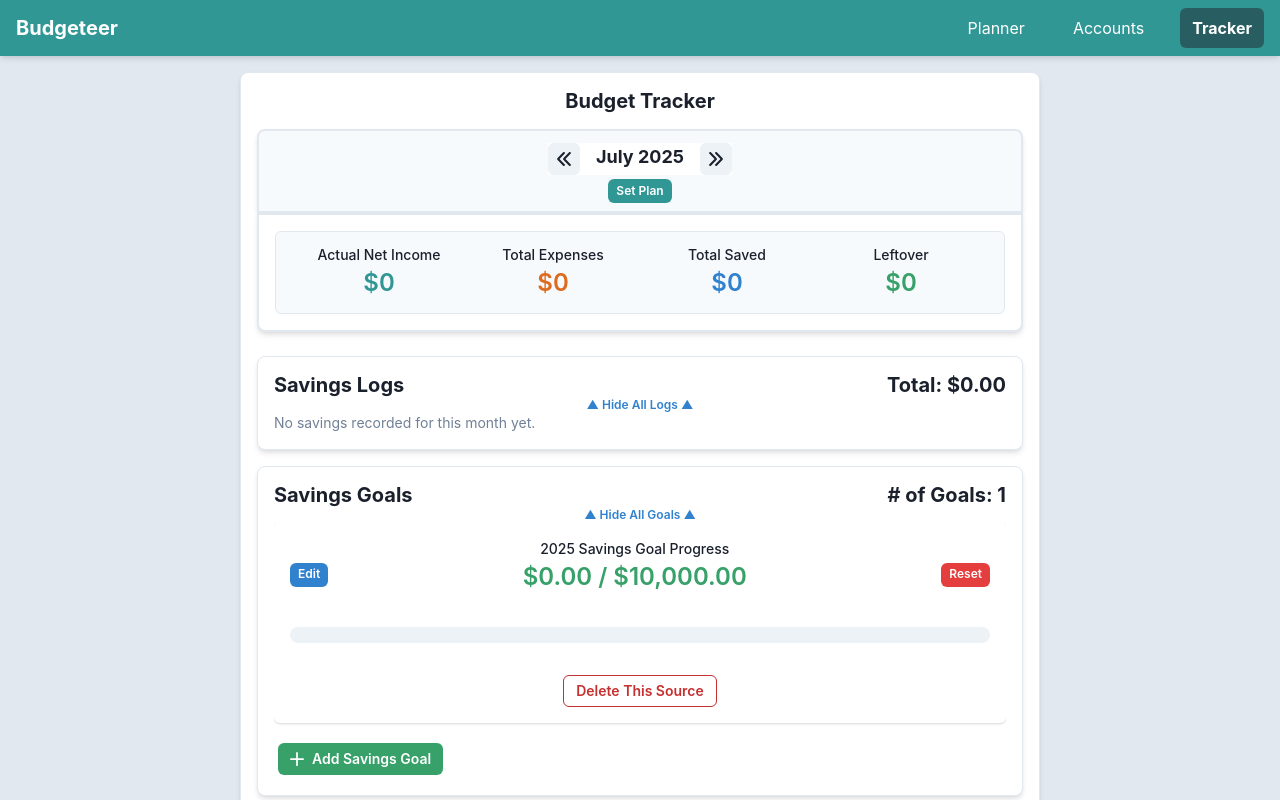
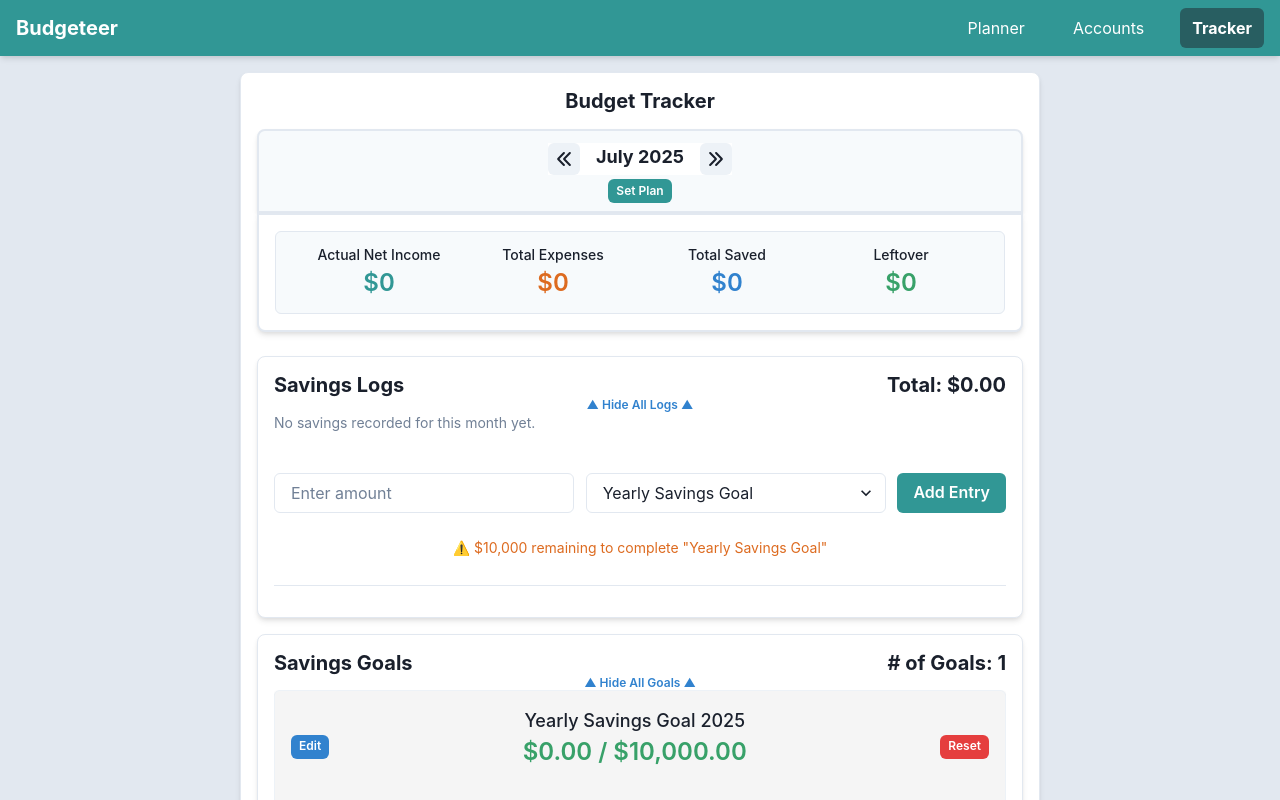
Before and after one commit to ArchILLtect/budget-app-solo, a React (Vite) app: page /tracker in a window 1280 px wide. Shown: the top 800 px of the page. Built offline with nearby package versions, Linux system fonts and the light colour scheme.

Commit message:
Update: allow multiple savings goals; interactivity of savings log with savings goals

```diff
--- a/src/components/SavingsLog.jsx
+++ b/src/components/SavingsLog.jsx
@@ -12,21 +12,33 @@ export default function SavingsLog() {
   const showInputs = useBudgetStore((s) => s.showSavingsLogInputs);
   const setShowInputs = useBudgetStore((s) => s.setShowSavingsLogInputs);
   const selectedMonth = useBudgetStore((s) => s.selectedMonth);
+  const savingsGoals = useBudgetStore((s) => s.savingsGoals);
   const savingsLogs = useBudgetStore((s) => s.savingsLogs);
   const addSavingsLog = useBudgetStore((s) => s.addSavingsLog);
   const deleteSavingsEntry = useBudgetStore((s) => s.deleteSavingsEntry);
   const resetSavingsLog = useBudgetStore((s) => s.resetSavingsLog);
   const logsForMonth = savingsLogs[selectedMonth] || [];
+  const [selectedGoal, setSelectedGoal] = useState(savingsGoals[0]?.id || "");
   const [amount, setAmount] = useState("");
   const bg = useColorModeValue('white', 'gray.700');
   const toast = useToast();
   const totalSavings = logsForMonth.reduce((sum, e) => sum + (e.amount || 0), 0) || 0;
+  const goal = savingsGoals.find((g) => g.id === selectedGoal);
+  const logsForGoal = Object.values(savingsLogs)
+    .flat()
+    .filter((log) => log.goalId === selectedGoal);
 
+  const totalForGoal = logsForGoal.reduce((sum, e) => sum + (e.amount || 0), 0);
+  const remaining = Math.max(goal?.amount - totalForGoal, 0);
+  const goalComplete = remaining <= 0;
+
+  // TODO: Clamp the value here also.
   const handleAdd = () => {
     const value = parseFloat(amount);
     if (!value || value <= 0) return;
 
     addSavingsLog(selectedMonth, {
+      goalId: selectedGoal,
       amount: value,
       date: dayjs().format("YYYY-MM-DD"),
     });
@@ -67,7 +79,9 @@ export default function SavingsLog() {
                         {entry.date}
                       </Text>
                     </VStack>
-                    <Text>For: {entry.id}</Text>
+                    <Text>
+                      {savingsGoals.find((g) => g.id === entry.goalId)?.name || 'unnamed'}
+                    </Text>
                     <Button
                       size="xs"
                       colorScheme="red"
@@ -80,25 +94,6 @@ export default function SavingsLog() {
                 </ListItem>
               ))}
             </List>
-            <Stack mt={10} spacing={3}>
-              <Flex justifyContent="space-between" alignItems="center" mb={3}>
-                <Input
-                  type="number"
-                  placeholder="Enter amount"
-                  value={amount}
-                  onChange={(e) => setAmount(e.target.value)}
-                  width={300}
-                />
-                <Select width={300}>
-                  {/* TODO: Need to add options based on existing Savings Goals */}
-                  <option>Yearly</option>
-                </Select>
-                <Button colorScheme="teal" onClick={handleAdd}>
-                  Add Entry
-                </Button>
-              </Flex>
-              <hr style={{marginTop: 15 + "px", marginBottom: 15 + "px"}}/>
-            </Stack>
             {/* Reset Button */}
             <Center>
               <Button
@@ -113,10 +108,45 @@ export default function SavingsLog() {
             </Center>
           </Box>
         )}
+        <Stack mt={10} spacing={3}>
+          <Flex justifyContent="space-between" alignItems="center" mb={3}>
+            <Input
+              type="number"
+              placeholder="Enter amount"
+              value={amount}
+              onChange={(e) => {
+                const raw = parseFloat(e.target.value);
+                if (isNaN(raw)) return setAmount("");
+                const clamped = Math.min(raw, remaining);
+                setAmount(clamped);
+              }}
+              width={300}
+              max={remaining}
+              isDisabled={goalComplete}
+            />
+            <Select
+              width={300}
+              value={selectedGoal}
+              onChange={(e) => setSelectedGoal(e.target.value)}
+            >
+              {savingsGoals.map((goal) => (
+                  <option key={goal.id} value={goal.id}>{goal.name}</option>
+              ))}
+            </Select>
+            <Button colorScheme="teal" onClick={handleAdd} isDisabled={goalComplete}>
+              Add Entry
+            </Button>
+          </Flex>
+          <Center>
+            <Text fontSize="sm" color={goalComplete ? 'green.600' : 'orange.500'}>
+              {goalComplete
+                ? `✅ Goal complete!`
+                : `⚠️ $${remaining.toLocaleString()} remaining to complete "${goal?.name}"`}
+            </Text>
+          </Center>
+          <hr style={{marginTop: 15 + "px", marginBottom: 15 + "px"}}/>
+        </Stack>
       </Collapse>
-
-
-
     </Box>
   );
 }
--- a/src/features/tracker/SavingsGoalsTracker.jsx
+++ b/src/features/tracker/SavingsGoalsTracker.jsx
@@ -14,33 +14,27 @@ export default function SavingsGoalsTracker() {
   //const currentMonthKey = dayjs().format('YYYY-MM');
   //const monthlyActuals = useBudgetStore((s) => s.monthlyActuals[currentMonthKey]);
   const savingsGoal = useBudgetStore((s) => s.savingsGoal);
-  const setSavingsGoal = useBudgetStore((s) => s.setSavingsGoal);
   const resetSavingsLogs = useBudgetStore((s) => s.resetSavingsLogs);
-  const getTotalSavingsLogged = useBudgetStore((s) => s.getTotalSavingsLogged);
+  const savingsLogs = useBudgetStore((s) => s.savingsLogs);
   const showGoalInputs = useBudgetStore((s) => s.showGoalInputs);
   const setShowGoalInputs = useBudgetStore((s) => s.setShowGoalInputs);
-  const [showGoalEdit, setshowGoalEdit] = useState(false)
-  const [newGoal, setNewGoal] = useState(savingsGoal);
+  const savingsGoals = useBudgetStore((s) => s.savingsGoals);
+  const addSavingsGoal = useBudgetStore((s) => s.addSavingsGoal);
+  const removeSavingsGoal = useBudgetStore((s) => s.removeSavingsGoal);
+  const updateSavingsGoal = useBudgetStore((s) => s.updateSavingsGoal);
+  const [editGoalId, setEditGoalId] = useState(null);
+  const goals = savingsGoals;
   const toast = useToast();
-  const totalSaved = getTotalSavingsLogged();
-  // TODO: Progress *must* be based on specific goal.
-  const progress = savingsGoal > 0 ? (totalSaved / savingsGoal) * 100 : 0;
-
-  const handleGoalSave = () => {
-    setSavingsGoal(newGoal);
-    toast({ title: 'Savings goal updated!', status: 'success', duration: 2000 });
-  };
+  const totalSaved = Object.values(savingsLogs)
+    .flat()
+    .reduce((sum, entry) => sum + (entry.amount || 0), 0);
 
   const handleGoalDelete = (id) => {
-    const confirm = window.confirm(
-      `COMING SOON.`
-    );
+  removeSavingsGoal(id)
     toast({ title: 'Savings goal deleted!', status: 'error', duration: 2000 });
   };
   const handleGoalAdd = () => {
-    const confirm = window.confirm(
-      `COMING SOON.`
-    );
+    addSavingsGoal({ name: 'New Savings', amount: 0 })
     toast({ title: 'Savings goal added!', status: 'success', duration: 2000 });
   };
 
@@ -55,11 +49,19 @@ export default function SavingsGoalsTracker() {
     }
   };
 
+  const progressData = goals.map((goal) => {
+    const logs = Object.values(savingsLogs).flat().filter((l) => l.goalId === goal.id);
+    const total = logs.reduce((sum, l) => sum + (l.amount || 0), 0);
+    const progress = goal.amount > 0 ? (total / goal.amount) * 100 : 0;
+    return { goal, total, progress };
+  });
+
+
   return (
     <Box mt={4} borderWidth={1} p={4} borderRadius="lg" bg="white" boxShadow="md">
       <Flex justify="space-between" align="center">
         <Heading size="md">Savings Goals</Heading>
-        <Heading size="md"># of Goals: 1{/* Replace with goals.length */}</Heading>
+        <Heading size="md"># of Goals: {goals.length}</Heading>
       </Flex>
 
       <Center>
@@ -69,22 +71,45 @@ export default function SavingsGoalsTracker() {
       </Center>
 
       <Collapse mb={4} in={showGoalInputs} animateOpacity>
-      {/* TODO: Need to Display cards based on current Savings goals */}
-        <Card p={4} mb={4}>
+      {progressData.map(({ goal, total, progress }) => (
+        <Card p={4} mb={4} borderWidth={1} borderColor={'gray.100'} bg={'whitesmoke'} key={goal.id}>
           <Flex justify="space-between" align="center" mb={4}>
-            <Button size="xs" colorScheme="blue" onClick={() => setshowGoalEdit(!showGoalEdit)}>Edit</Button>
+            <Button
+              size="xs"
+              colorScheme="blue"
+              onClick={() => setEditGoalId(editGoalId === goal.id ? null : goal.id)}
+            >
+              {editGoalId === goal.id ? 'Close' : 'Edit'}
+            </Button>
             <Stat mb={4} textAlign="center">
-              <StatLabel>{selectedYear} Savings Goal Progress</StatLabel>
+              <StatLabel fontSize={'lg'}>{goal.name} {goal.id === 'yearly' ? selectedYear : ''}</StatLabel>
               <StatNumber color="green.500">
-                ${totalSaved.toLocaleString(undefined, { minimumFractionDigits: 2 })} / ${savingsGoal.toLocaleString(undefined, { minimumFractionDigits: 2 })}
+                ${total.toLocaleString(undefined, { minimumFractionDigits: 2 })} / ${goal.amount.toLocaleString(undefined, { minimumFractionDigits: 2 })}
               </StatNumber>
             </Stat>
             <Button size="xs" colorScheme="red" onClick={() => resetGoal()}>Reset</Button>
           </Flex>
-          <Progress value={progress} size="lg" colorScheme="green" borderRadius="xl" mb={4} />
-          {showGoalEdit && (
-            <Box borderWidth={1} p={4} borderRadius="lg" bg="gray.50" boxShadow="sm">
-              <VStack align="start" spacing={2}>
+          <Progress value={progress} size="lg" colorScheme="green" bg={'gray.200'} borderRadius="xl" mb={4} />
+          {editGoalId === goal.id && (
+            <Box borderWidth={1} borderRadius="lg" bg="gray.50" boxShadow="sm">
+              <VStack align="start" spacing={2} p={4}>
+                {goal.id !== 'yearly' ? (
+                  <Flex justify="space-between" width="100%">
+                    <Center>
+                      <Text fontWeight="bold" flexWrap={'nowrap'}>Goal Name:</Text>
+                    </Center>
+                    <HStack spacing={2}>
+                      <Input
+                        value={goal.name}
+                        isInvalid={goal.name == ''}
+                        onChange={(e) =>
+                          updateSavingsGoal(goal.id, { name: e.target.value })
+                        }
+                        placeholder="Name"
+                      />
+                    </HStack>
+                  </Flex>
+                ) : ("")}
                 <Flex justify="space-between" width="100%">
                   <Center>
                     <Text fontWeight="bold">Current Goal:</Text>
@@ -93,19 +118,16 @@ export default function SavingsGoalsTracker() {
                     <Input
                       type="number"
                       placeholder="Enter savings goal"
-                      value={newGoal}
-                      onChange={(e) => setNewGoal(parseFloat(e.target.value) || 0)}
+                      value={goal.amount}
+                      onChange={(e) => updateSavingsGoal(goal.id, { amount: parseFloat(e.target.value) || 0 })}
                     />
-                    <Button colorScheme="blue" onClick={handleGoalSave}>
-                      Save
-                    </Button>
                   </HStack>
                 </Flex>
                 <Text fontSize="sm" color="gray.500">
                   You have
-                  saved ${totalSaved.toLocaleString(undefined, { minimumFractionDigits: 2 })} towards
+                  saved ${total.toLocaleString(undefined, { minimumFractionDigits: 2 })} towards
                   this goal. Your goal is to
-                  save ${savingsGoal.toLocaleString(undefined, { minimumFractionDigits: 2 })}.
+                  save ${goal.amount.toLocaleString(undefined, { minimumFractionDigits: 2 })}.
                 </Text>
                 <Text fontSize="sm" color="gray.500">
                   Adjust your monthly savings goals to stay on track with your budget.
@@ -113,21 +135,21 @@ export default function SavingsGoalsTracker() {
               </VStack>
             </Box>
           )}
-          {/*goal.id !== 'yearly' && ( */}
+          {goal.id !== 'yearly' && (
             <Center>
               <Button
                 mt={4}
                 size="sm"
                 variant={'outline'}
                 colorScheme="red"
-                onClick={() => handleGoalDelete({/*goal.id*/})}
+                onClick={() => handleGoalDelete(goal.id)}
               >
-                Delete This Source
+                Delete This Goal
               </Button>
             </Center>
-        {/*})}*/}
+          )}
         </Card>
-
+        ))}
         <Box width={'25%'} p={1}>
           <Button
             onClick={() => handleGoalAdd()}
--- a/src/state/budgetStore.js
+++ b/src/state/budgetStore.js
@@ -79,7 +79,7 @@ export const useBudgetStore = create(
             showExpenseInputs: true,
             showSavingsLogInputs: true,
             showGoalInputs: true,
-            savingsGoal: 10000,
+            savingsGoals: [{ id: 'yearly', name: 'Yearly Savings Goal', amount: 10000 }],
             savingsLogs: {}, // key: '2025-07', value: [{ amount, date }]
             monthlyPlans: {},
             // 📊 Actuals for the month
@@ -94,18 +94,45 @@ export const useBudgetStore = create(
             setShowGoalInputs: (value) => set(() => ({ showGoalInputs: value })),
             setSelectedMonth: (month) => set(() => ({ selectedMonth: month })),
             setFilingStatus: (value) => set(() => ({ filingStatus: value })),
-            setSavingsGoal: (goal) => set(() => ({ savingsGoal: goal })),
             resetSavingsLogs: () => set(() => ({ savingsLogs: {} })),
             selectIncomeSource: (id) => set(() => ({ selectedSourceId: id })),
             setSavingsMode: (mode) => set(() => ({ savingsMode: mode })),
             setCustomSavings: (value) => set(() => ({ customSavings: value })),
             setScenario: (name) => set({ currentScenario: name }),
-            getTotalSavingsLogged: () => {
-                const { savingsLogs } = useBudgetStore.getState();
-                return Object.values(savingsLogs)
-                    .flat()
-                    .reduce((sum, entry) => sum + (entry.amount || 0), 0);
-            },
+            // getTotalSavingsLogged: () => {
+            //     const { savingsLogs } = useBudgetStore.getState();
+            //     return Object.values(savingsLogs)
+            //         .flat()
+            //         .reduce((sum, entry) => sum + (entry.amount || 0), 0);
+            // },
+            addSavingsGoal: (goal) =>
+                set((state) => {
+                    const newGoal = {
+                        id: goal.id || crypto.randomUUID(),
+                        ...goal,
+                        createdAt: new Date().toISOString(),
+                    };
+                    const updated = [...state.savingsGoals, newGoal];
+                    return {
+                        savingsGoals: updated,
+                    };
+                }),
+            removeSavingsGoal: (id) =>
+                set((state) => {
+                    const updated = state.savingsGoals.filter((e) => e.id !== id);
+                    return {
+                        savingsGoals: updated,
+                    };
+                }),
+            updateSavingsGoal: (id, newData) =>
+                set((state) => {
+                    const updated = state.savingsGoals.map((e) =>
+                        e.id === id ? { ...e, ...newData } : e
+                    );
+                    return {
+                        savingsGoals: updated,
+                    };
+                }),
             addSavingsLog: (month, entry) =>
                 set((state) => {
                     const logs = state.savingsLogs[month] || [];
```
